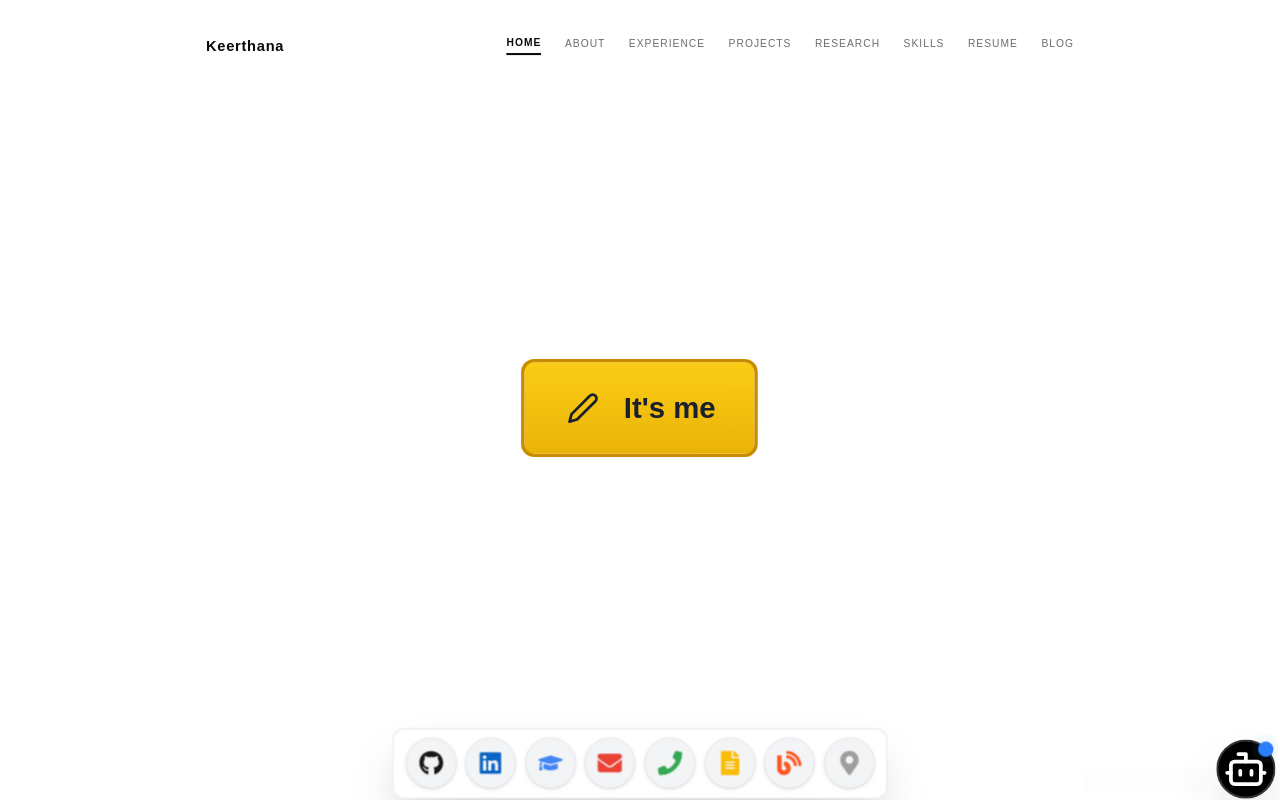
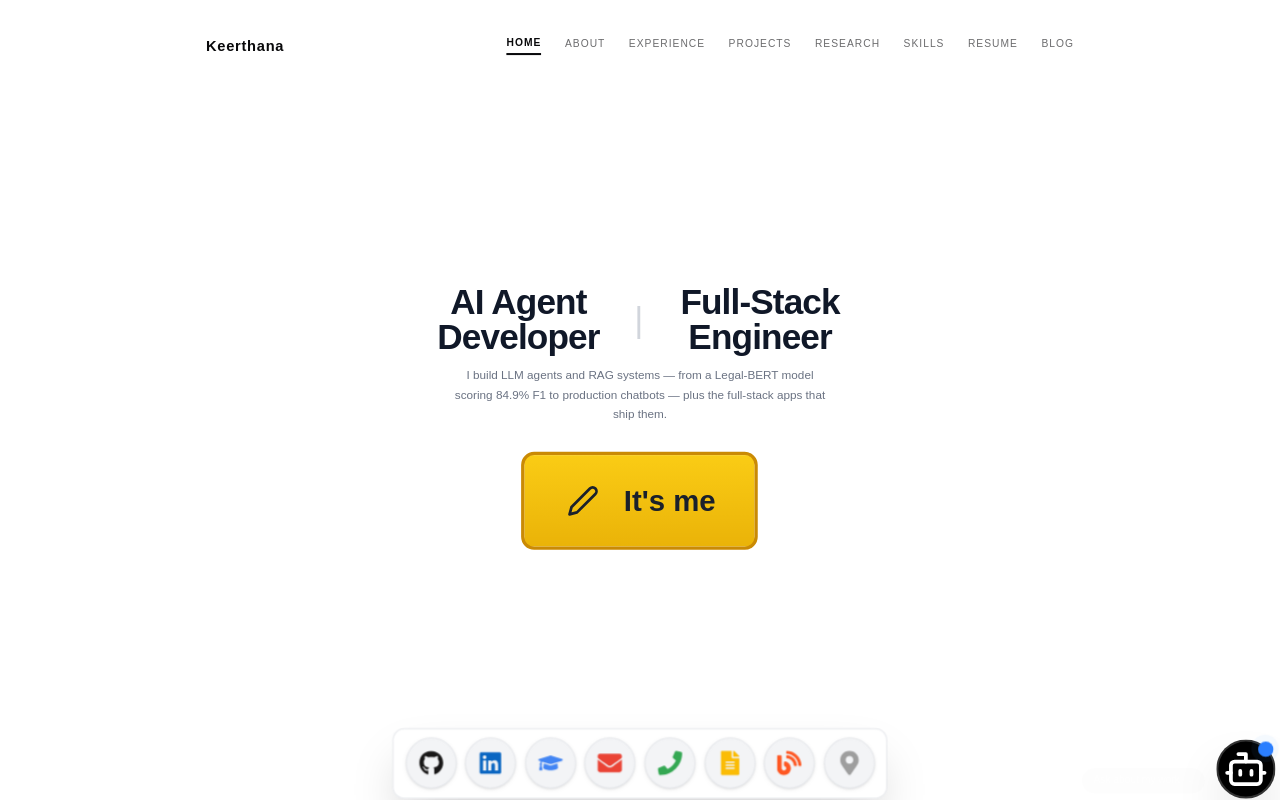
Before and after one commit to keerthana-b-v/portfolio, a Next.js app: page / in a window 1280 px wide. Built offline with nearby package versions, Linux system fonts and the light colour scheme.

Commit message:
Standardize professional title as AI Agent Developer | Full-Stack Engineer and clean up project categories

```diff
--- a/src/app/page.tsx
+++ b/src/app/page.tsx
@@ -323,6 +323,18 @@ export default function Home() {
             white-space: nowrap;
           }
         `}</style>
+        {/* Core Headline & Subhead (Visible by Default) */}
+        <div className="text-center mb-10 md:mb-16 max-w-2xl px-6 flex flex-col items-center select-none">
+          <h1 className="text-2xl md:text-5xl font-black tracking-tight text-gray-900 mb-4 flex flex-col md:flex-row items-center gap-1 md:gap-3 leading-none">
+            <span>AI Agent Developer</span>
+            <span className="hidden md:inline text-gray-300 font-light">|</span>
+            <span className="text-gray-600 md:text-gray-900 font-bold">Full-Stack Engineer</span>
+          </h1>
+          <p className="text-xs md:text-base text-gray-500 max-w-lg leading-relaxed font-medium">
+            I build LLM agents and RAG systems — from a Legal-BERT model scoring 84.9% F1 to production chatbots — plus the full-stack apps that ship them.
+          </p>
+        </div>
+
         <button className="uiverse-btn">
           <div className="u-icon">
             <span className="u-text-icon u-hide">Keerthana</span>
@@ -343,16 +355,16 @@ export default function Home() {
           <span className="title ml-1">It's me</span>
           <div className="u-padding-left u-hide">
             <div className="u-padding-left-line">
-              <span className="u-padding-left-text">Full Stack</span>
+              <span className="u-padding-left-text">Full-Stack</span>
             </div>
           </div>
           <div className="u-padding-right u-hide">
             <div className="u-padding-right-line">
-              <span className="u-padding-right-text">AI Engineer</span>
+              <span className="u-padding-right-text">Agent Dev</span>
             </div>
           </div>
           <div className="u-background u-hide">
-            <span className="u-background-text">Busy building something...</span>
+            <span className="u-background-text">Building LLM agents that ship</span>
           </div>
           <div className="u-border u-hide">
             <span className="u-border-text">MCA</span>
--- a/src/components/ui/about-showcase.tsx
+++ b/src/components/ui/about-showcase.tsx
@@ -16,7 +16,7 @@ export const AboutShowcase = () => {
         {/* Left: Bio & Details */}
         <div className="flex-[1.5] flex flex-col gap-8 order-3 lg:order-1">
           <div className="prose prose-xl text-gray-700 leading-relaxed font-medium">
-            <h2 className="text-3xl font-black text-gray-900 tracking-tight mb-4 hidden lg:block">AI Implemented Developer</h2>
+            <h2 className="text-3xl font-black text-gray-900 tracking-tight mb-4 hidden lg:block">AI Agent Developer | Full-Stack Engineer</h2>
             <p className="mb-6">
               I'm a <span className="font-bold text-gray-900">Full Stack Developer</span> based in Bengaluru. My work sits at the intersection of modern web engineering and <span className="font-bold text-gray-900">applied AI</span> — I design schemas, integrate models, configure servers, and ship UIs that real people use.
             </p>
--- a/src/components/ui/mobile-about-showcase.tsx
+++ b/src/components/ui/mobile-about-showcase.tsx
@@ -11,7 +11,7 @@ export const MobileAboutShowcase = () => {
       {/* Text Area (Internally scrollable if needed) */}
       <div className="flex-1 overflow-y-auto pb-8 w-full hide-scrollbar">
         <div className="prose prose-sm text-gray-700 leading-relaxed font-medium">
-          <h2 className="text-2xl font-black text-gray-900 tracking-tight mb-3 text-center">AI Implemented Developer</h2>
+          <h2 className="text-2xl font-black text-gray-900 tracking-tight mb-3 text-center">AI Agent Developer | Full-Stack Engineer</h2>
           <p className="text-gray-600 text-sm leading-relaxed text-justify mb-4">
             I'm a <span className="font-bold text-gray-900">Full Stack Developer</span> based in Bengaluru. My work sits at the intersection of modern web engineering and <span className="font-bold text-gray-900">applied AI</span> — I design schemas, integrate models, configure servers, and ship UIs that real people use.
           </p>
--- a/src/components/ui/mobile-project-carousel.tsx
+++ b/src/components/ui/mobile-project-carousel.tsx
@@ -20,7 +20,7 @@ const projects: Project[] = [
   {
     id: 1,
     title: "AI Voice Agent",
-    role: "AI Integration Engineer",
+    role: "Voice AI Automation",
     description: [
       "Deployed a multilingual conversational voice agent (English/Tanglish) using Vapi AI and OpenAI GPT-4o-Mini to automate customer order intake and L1 FAQs.",
       "Built a serverless pipeline in Make.com using custom webhooks to automatically extract structured call data and log it directly as new rows in Google Sheets.",
@@ -41,7 +41,7 @@ const projects: Project[] = [
   {
     id: 2,
     title: "AI Legal Doc Intelligence",
-    role: "Lead Full Stack AI Engineer",
+    role: "Applied NLP & Fine-Tuning",
     description: [
       "Fine-tuned Legal-BERT using LoRA for parameter-efficient training, achieving 84.9% F1-score and 84.7% accuracy on the 510-contract CUAD benchmark in ~3 hours.",
       "Engineered a data pipeline using Pandas and Hugging Face Datasets to parse character-span annotations across long-form contracts.",
@@ -63,7 +63,7 @@ const projects: Project[] = [
   {
     id: 3,
     title: "E-Com Support Agent",
-    role: "AI Developer",
+    role: "RAG & Agent Workflows",
     description: [
       "Built a production-grade AI Agent with FastAPI and React; implemented a RAG pipeline utilizing FAISS vector search and recursive chunking.",
       "Validated retrieval accuracy and system safety through a structured manual evaluation suite covering in-scope queries and boundary edge cases.",
--- a/src/components/ui/project-carousel.tsx
+++ b/src/components/ui/project-carousel.tsx
@@ -20,7 +20,7 @@ const projects: Project[] = [
   {
     id: 1,
     title: "AI Voice Agent",
-    role: "AI Integration Engineer",
+    role: "Voice AI Automation",
     description: [
       "Deployed a multilingual conversational voice agent (English/Tanglish) using Vapi AI and OpenAI GPT-4o-Mini to automate customer order intake and L1 FAQs.",
       "Built a serverless pipeline in Make.com using custom webhooks to automatically extract structured call data and log it directly as new rows in Google Sheets.",
@@ -37,7 +37,7 @@ const projects: Project[] = [
   {
     id: 2,
     title: "AI Legal Document Intelligence",
-    role: "Lead Full Stack AI Engineer",
+    role: "Applied NLP & Fine-Tuning",
     description: [
       "Fine-tuned Legal-BERT using LoRA for parameter-efficient training, achieving 84.9% F1-score and 84.7% accuracy on the 510-contract CUAD benchmark in ~3 hours.",
       "Engineered a data pipeline using Pandas and Hugging Face Datasets to parse character-span annotations across long-form contracts.",
@@ -55,7 +55,7 @@ const projects: Project[] = [
   {
     id: 3,
     title: "E-Commerce Customer Support Agent",
-    role: "AI Developer",
+    role: "RAG & Agent Workflows",
     description: [
       "Built a production-grade AI Agent with FastAPI and React; implemented a RAG pipeline utilizing FAISS vector search and recursive chunking.",
       "Validated retrieval accuracy and system safety through a structured manual evaluation suite covering in-scope queries and boundary edge cases.",
```
